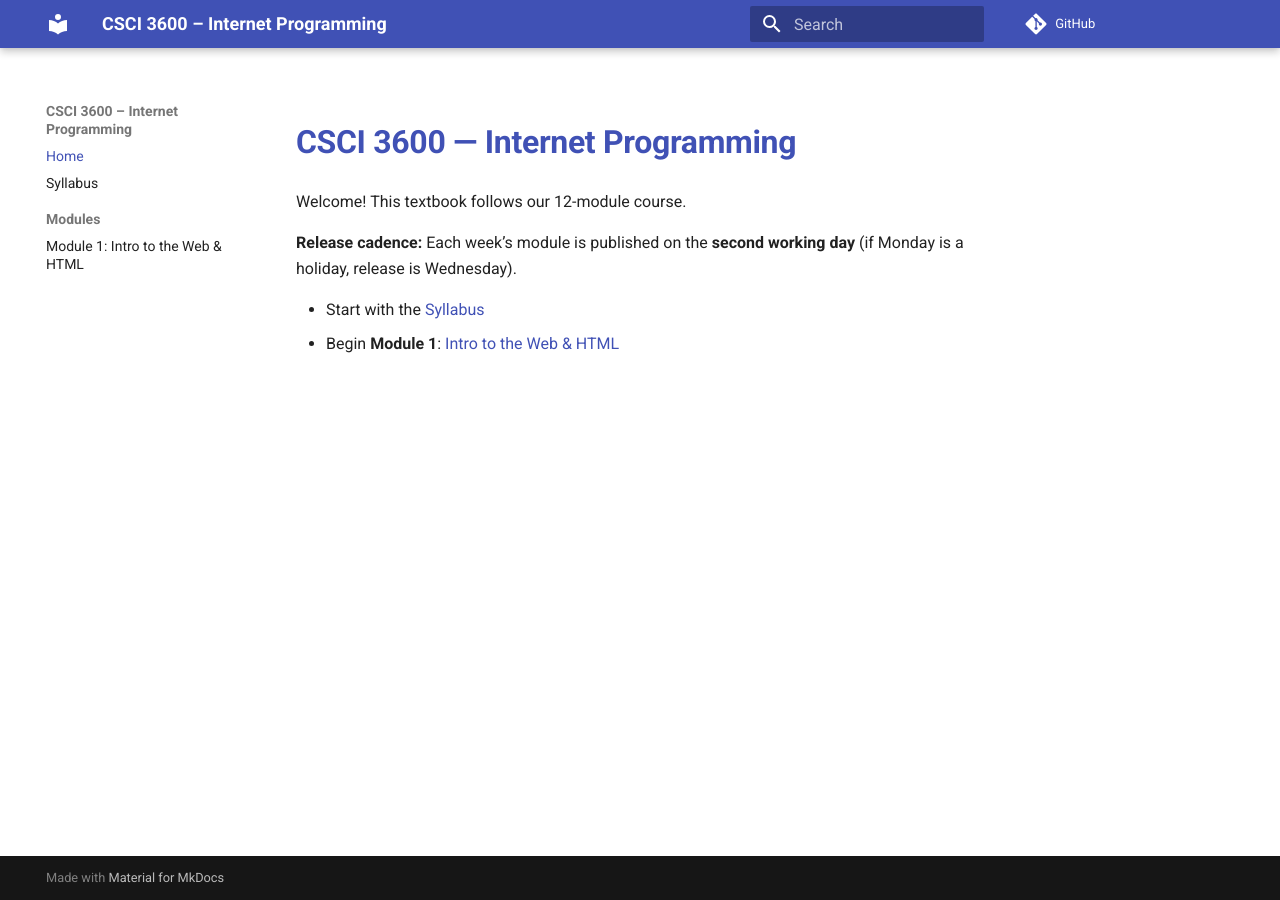
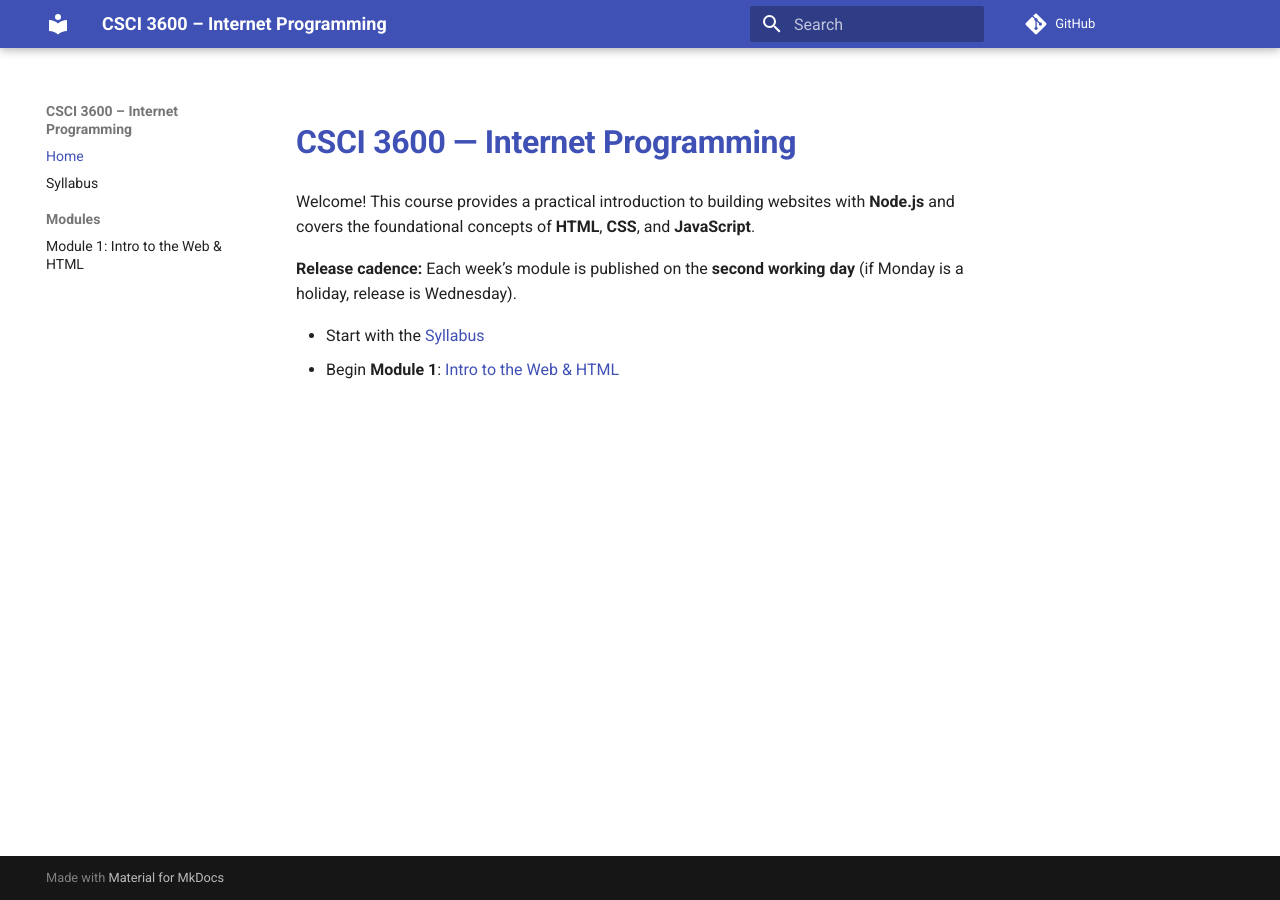
Before and after one commit to rahaeimehr/internet-programming, an MkDocs documentation site: the page built from docs/index.md, in a window 1280 px wide. Built offline with MkDocs 1.6.1 and Material for MkDocs 9.7.7, drawn with Linux system fonts in a browser that asks for light colours; comment, search, counter and statistics services are not loaded.

Commit message:
home fix

```diff
--- a/docs/index.md
+++ b/docs/index.md
@@ -1,6 +1,7 @@
 # CSCI 3600 — Internet Programming
 
-Welcome! This textbook follows our 12-module course.
+Welcome! This course provides a practical introduction to building websites with **Node.js** and covers the foundational concepts of **HTML**, **CSS**, and **JavaScript**.
+
 
 <!-- ## Book
 
```
